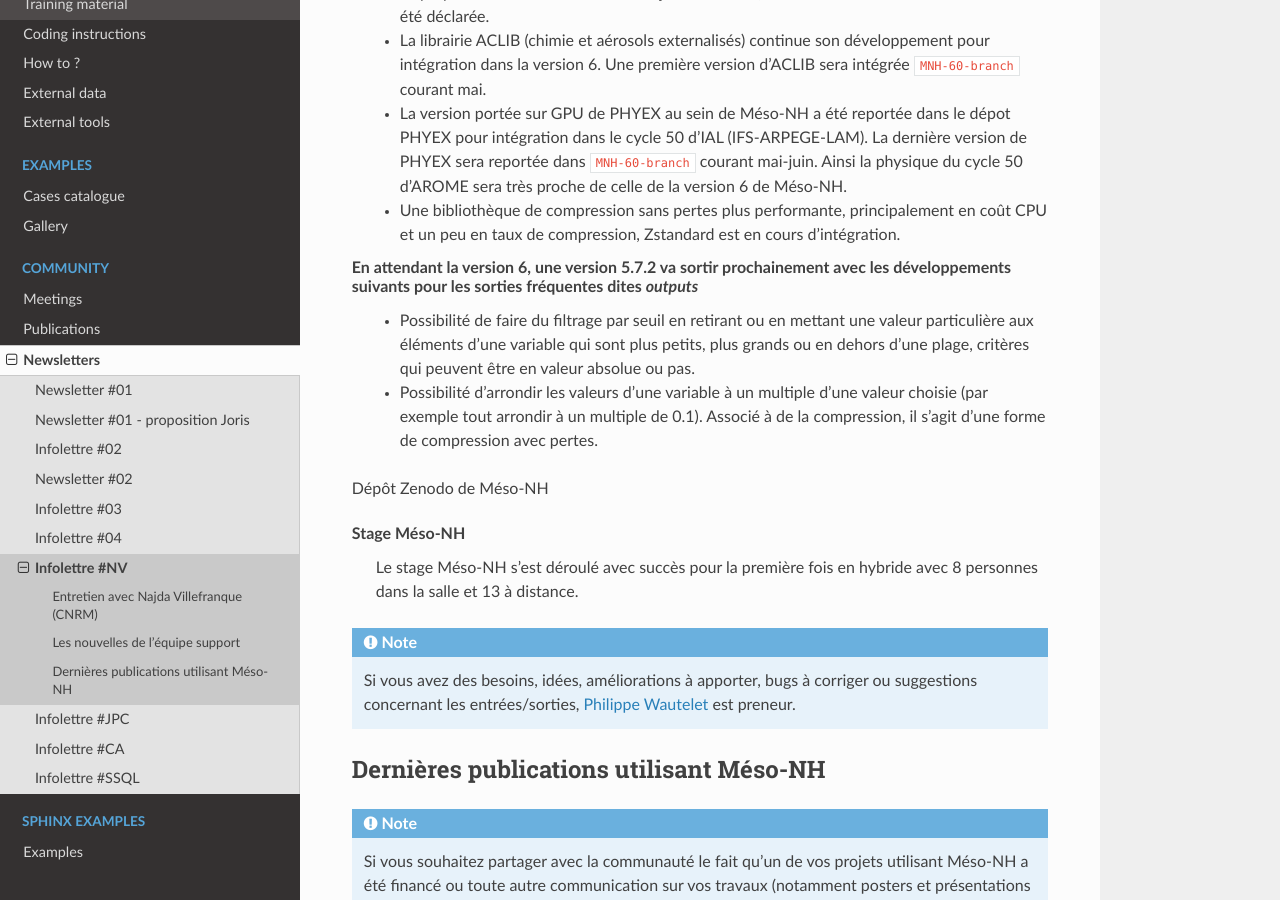
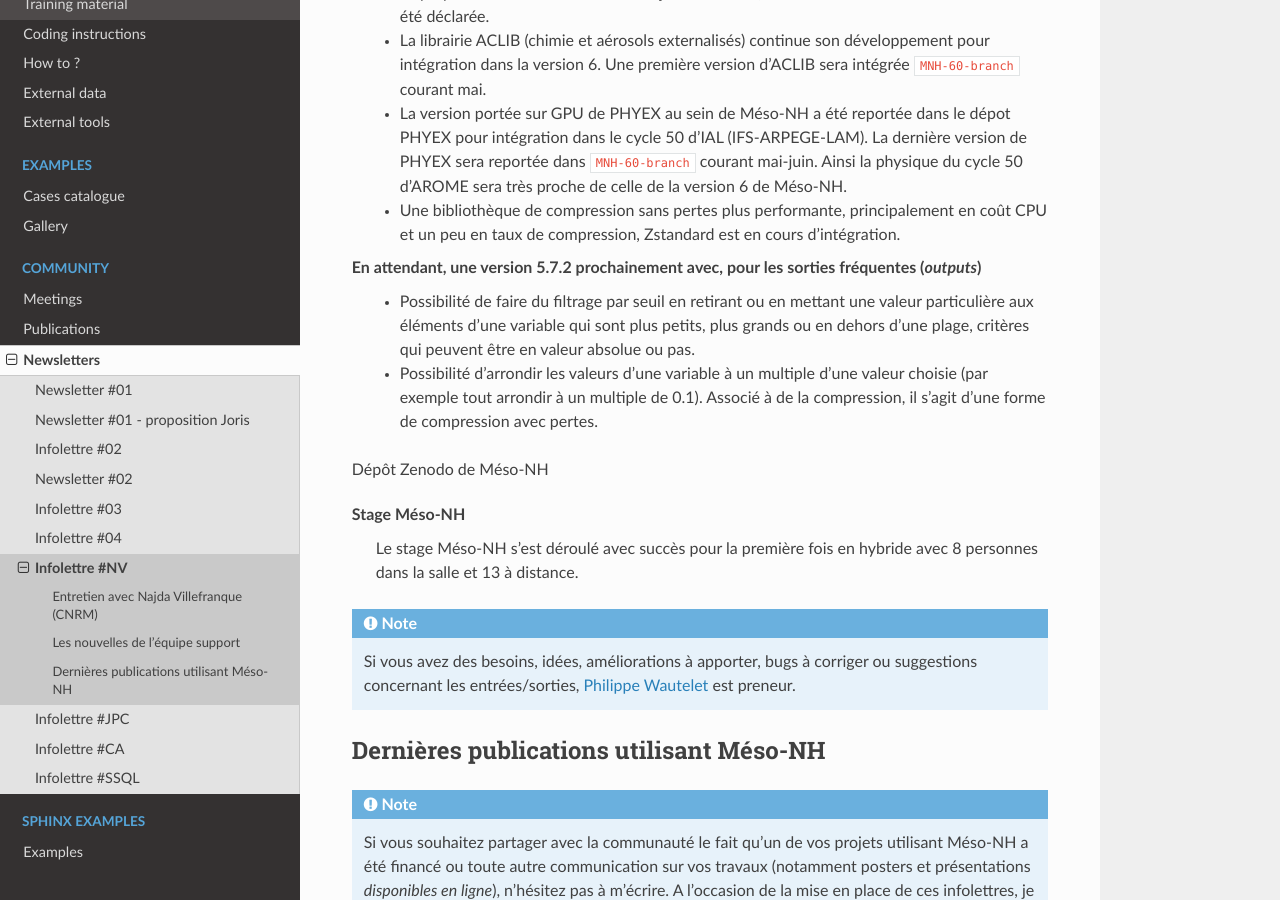
Before and after one commit to JorisPianezze/mesonh_beta_test_guide, a Sphinx documentation site: the page built from docs/source/community/newsletters/newsletter_NV.rst, in a window 1280 px wide and 900 px high, scrolled down 2521 px. Built offline with Sphinx 7.4.7 and the Read the Docs theme 3.1.0, drawn with Linux system fonts in a browser that asks for light colours; pages that are not in the unit, such as notebooks, are missing from menus.

Commit message:
Update newsletter_NV.rst

```diff
--- a/docs/source/community/newsletters/newsletter_NV.rst
+++ b/docs/source/community/newsletters/newsletter_NV.rst
@@ -56,7 +56,7 @@
   - La version portée sur GPU de PHYEX au sein de Méso-NH a été reportée dans le dépot PHYEX pour intégration dans le cycle 50 d'IAL (IFS-ARPEGE-LAM). La dernière version de PHYEX sera reportée dans ``MNH-60-branch`` courant mai-juin. Ainsi la physique du cycle 50 d'AROME sera très proche de celle de la version 6 de Méso-NH.
   - Une bibliothèque de compression sans pertes plus performante, principalement en coût CPU et un peu en taux de compression, Zstandard est en cours d'intégration.
 
-En attendant la version 6, une version 5.7.2 va sortir prochainement avec les développements suivants pour les sorties fréquentes dites *outputs*
+En attendant, une version 5.7.2 prochainement avec, pour les sorties fréquentes (*outputs*)
   - Possibilité de faire du filtrage par seuil en retirant ou en mettant une valeur particulière aux éléments d'une variable qui sont plus petits, plus grands ou en dehors d'une plage, critères qui peuvent être en valeur absolue ou pas.
   - Possibilité d'arrondir les valeurs d'une variable à un multiple d'une valeur choisie (par exemple tout arrondir à un multiple de 0.1). Associé à de la compression, il s'agit d'une forme de compression avec pertes.
 
```
